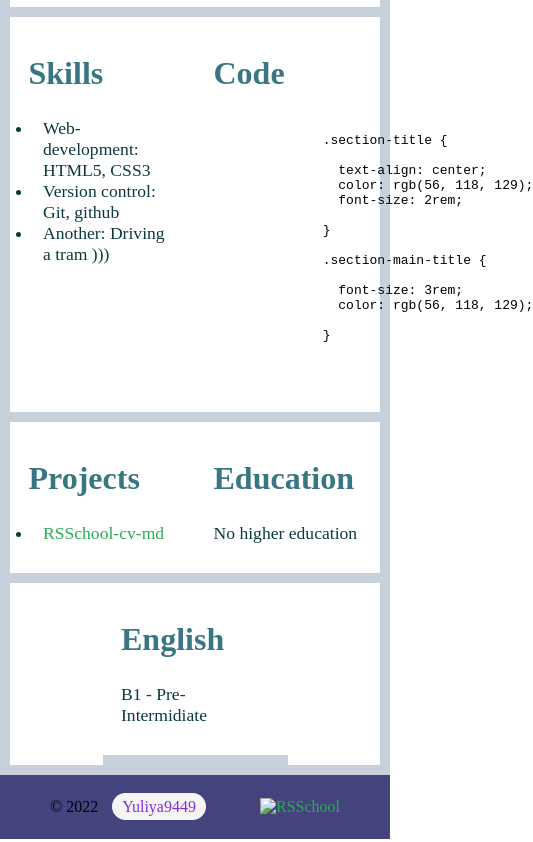
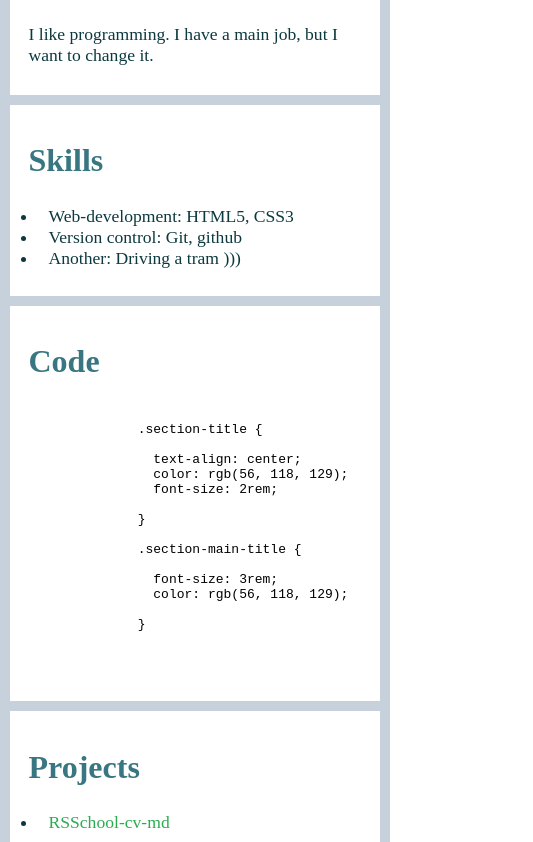
Before and after one commit to Yuliya9449/rsschool-cv, a plain HTML site: page index.html in a window 390 px wide. Shown: the part 686-1528 px from the top of the page, 533 px wide, since content can reach past the window. Drawn offline with Linux system fonts and the light colour scheme.

Commit message:
fix: fix bugs

```diff
--- a/index.html
+++ b/index.html
@@ -1,13 +1,15 @@
 <!DOCTYPE html>
 <html lang="en">
+
 <head>
-    <meta charset="utf-8" />
+  <meta charset="utf-8">
   <title>CV</title>
-    <link rel="stylesheet" href="./style.css" />
+  <link rel="stylesheet" href="./style.css">
 </head>
 
 <body>
   <header class="header">
+
     <div class="container">
       <nav class="nav">
         <ul class="nav-list">
@@ -46,7 +48,7 @@
   <main class="main">
     <div class="container main-container">
       <div class="wrapper-ava">
-          <img class="ava" src="./assets/img/cat.webp" alt="MyAvatar" title="Myavatar" />
+        <img class="ava" src="./assets/img/cat.webp" alt="MyAvatar" title="Myavatar">
       </div>
 
       <section class="section">
@@ -62,9 +64,7 @@
           </li>
           <li class="section-list-item">
             Email
-              <a href="mailto:yulia9449@yandex.ru" title="Email"
-                >yulia9449@yandex.ru</a
-              >
+            <a href="mailto:yulia9449@yandex.ru" title="Email">yulia9449@yandex.ru</a>
           </li>
 
           <li class="section-list-item">
@@ -117,9 +117,7 @@
         <h2 class="section-title">Projects</h2>
         <ul class="section-list">
           <li class="section-list-item">
-              <a href="https://yuliya9449.github.io/rsschool-cv/cv"
-                >RSSchool-cv-md</a
-              >
+            <a href="https://yuliya9449.github.io/rsschool-cv/cv">RSSchool-cv-md</a>
           </li>
         </ul>
       </section>
@@ -138,26 +136,19 @@
 
   <footer class="footer">
     <div class="container footer-container">
+
+
       <div>
-          &copy 2022
-          <a
-            href="https://github.com/Yuliya9449"
-            class="github nav-link"
-            >Yuliya9449</a
-          >
+        2022
+        <a href="https://github.com/Yuliya9449" class="github nav-link">Yuliya9449</a>
       </div>
 
       <div>
-          <a href="https://rs.school/js/" class="rss"
-            ><img
-              src="./assets/svg/rs_school_js.ico"
-              alt="RSSchool"
-              width="50"
-              height="50"
-              title="Go to RSSchool"
-          /></a>
+        <a href="https://rs.school/js/" class="rss"><img src="./assets/svg/rs_school_js.ico" alt="RSSchool" width="50"
+            height="50" title="Go to RSSchool"></a>
       </div>
     </div>
   </footer>
 </body>
+
 </html>
--- a/style.css
+++ b/style.css
@@ -7,7 +7,6 @@ html {
 }
 
 body {
-
   display: flex;
   flex-direction: column;
   justify-content: space-between;
@@ -26,11 +25,10 @@ body {
 }
 
 .nav {
-
   padding: 1% 0;
 }
 .main {
-  border: 10px solid rgba(71, 102, 138, 0.3);;
+  border: 10px solid rgba(71, 102, 138, 0.3);
 }
 
 .footer {
@@ -43,20 +41,14 @@ a {
 }
 
 a:hover {
-
   text-decoration: underline;
 }
-
-
-
-
 
 .nav-list {
   display: flex;
   flex-wrap: wrap;
   justify-content: flex-end;
   align-items: center;
-
 
   list-style-type: none;
 }
@@ -68,24 +60,20 @@ a:hover {
   background-color: whitesmoke;
   color: blueviolet;
   text-decoration: none;
-  transition: .5s;
+  transition: 0.5s;
 
   border-radius: 15px;
-
 }
 
 .nav-link:hover {
-
   background-color: rgb(106, 103, 153);
   color: whitesmoke;
 }
 
 .main-container {
-
   display: flex;
   flex-wrap: wrap;
   justify-content: center;
-
 }
 
 .section,
@@ -93,23 +81,17 @@ a:hover {
   width: 50%;
   border-bottom: 10px solid rgba(71, 102, 138, 0.3);
   padding: 3% 5%;
-
-
 }
 
 .section-title {
-
   text-align: left;
   color: rgb(56, 118, 129);
   font-size: 2rem;
-
 }
 
 .section-main-title {
-
   font-size: 3rem;
   color: rgb(56, 118, 129);
-
 }
 
 .section-list {
@@ -119,43 +101,29 @@ a:hover {
 .section-profile-content,
 .section-content,
 .section-list-item {
-
   color: rgb(11, 57, 63);
   font-size: 1.1rem;
-
 }
 
-.section-content {
-
-}
-
-
 .section-profile-content {
-
   padding-bottom: 20px;
   font-size: 1.5rem;
-
 }
 
 .section-main-title,
 .section-profile-content {
-
   text-align: center;
-
 }
 
 .section-list-item {
-
   padding: 0 10px;
 }
 
 .wrapper-ava {
-
   display: flex;
 }
 
 .ava {
-
   display: block;
   margin: auto;
 
@@ -163,34 +131,27 @@ a:hover {
   height: auto;
 }
 
-
-
-
 footer {
-
   padding: 20px 50px;
 }
 
 .footer-container {
-
   display: flex;
   justify-content: space-between;
   align-items: center;
-
-
 }
 
-
-
 .rss {
-
   width: 300px;
   height: 300px;
-
 }
 
 .rss:hover {
-
-
   border-bottom: 2px solid whitesmoke;
 }
+
+@media (max-width: 768px) {
+  .section {
+    width: 100%;
+  }
+}
```
Also changed, not shown: assets/img/cat.webp (renamed from images/cat.webp), assets/svg/rs_school_js.ico (added). Lines whose indentation alone changed are shown as unchanged.
